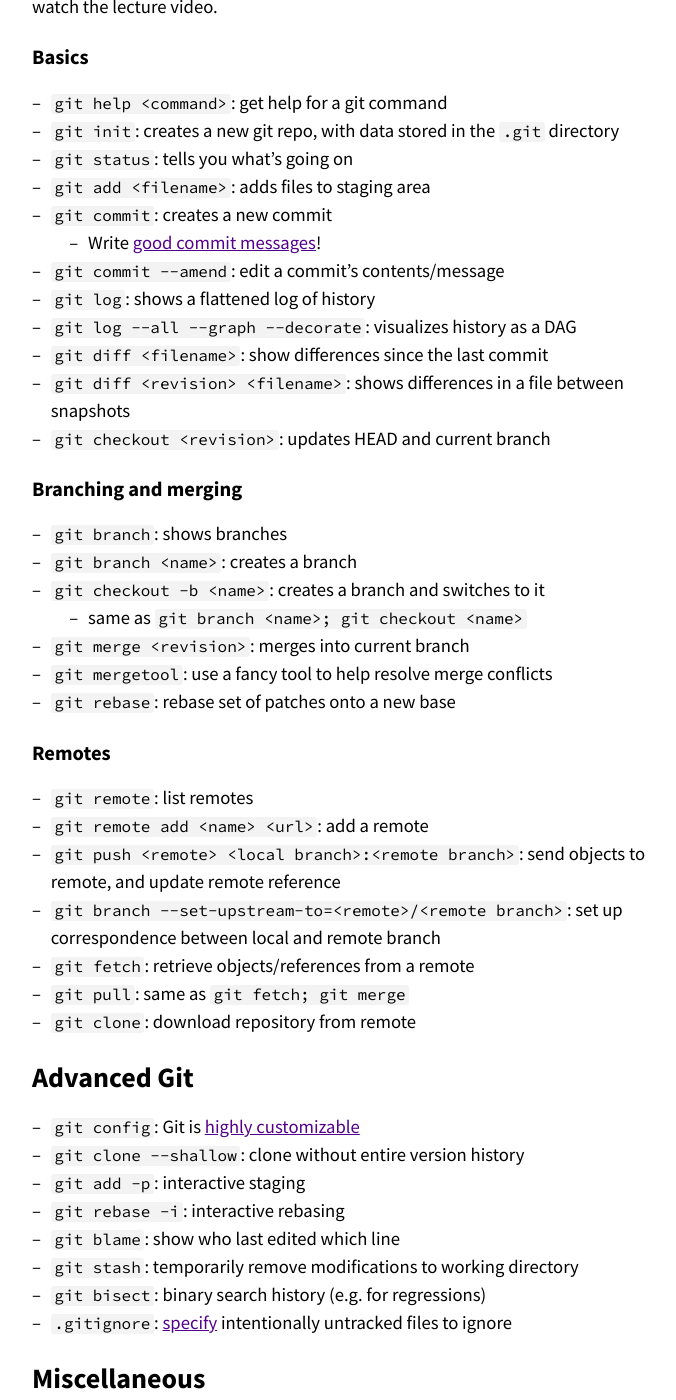
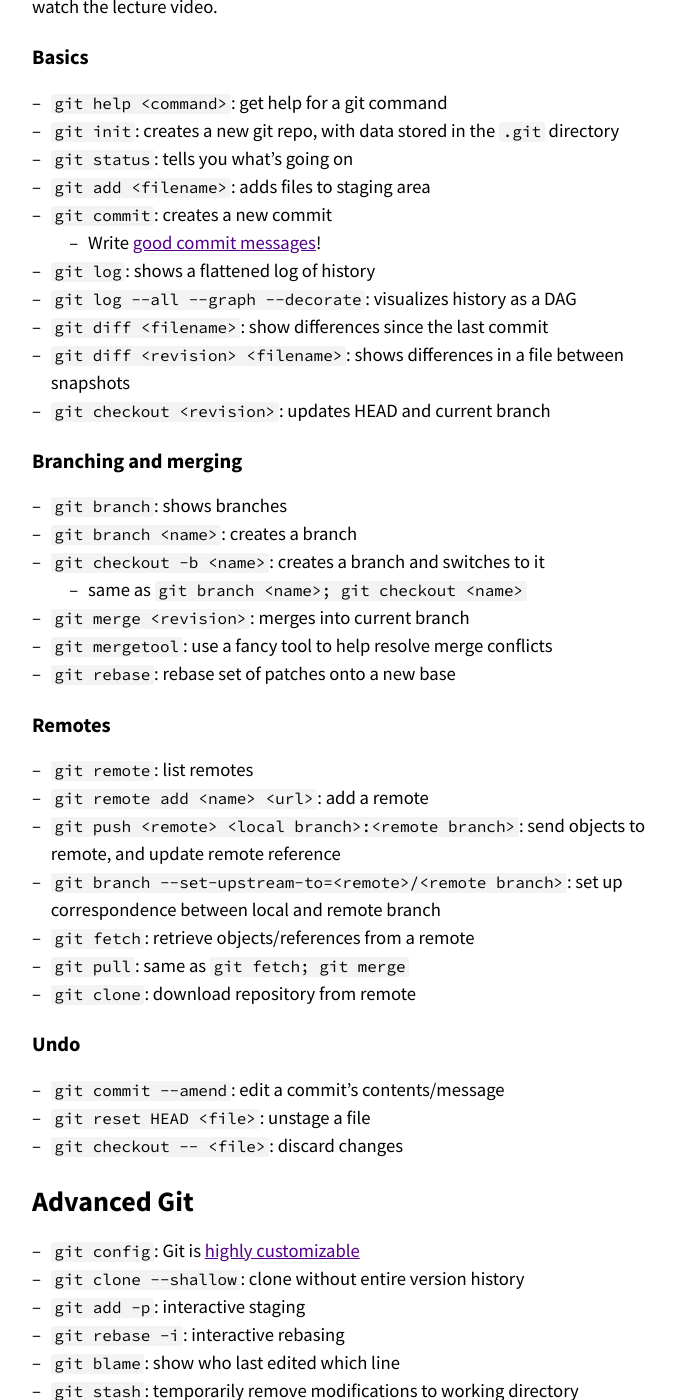
Before and after one commit to missing-semester-cn/missing-semester-cn.github.io, a Jekyll site: the page built from _2020/version-control.md, in a window 1280 px wide and 1400 px high, scrolled down 6836 px. Shown: the whole window, without its empty margins (300-976 px from the left). Built offline with Jekyll 4.4.1, drawn with Linux system fonts in a browser that asks for light colours.

Commit message:
Add undo commands

```diff
--- a/_2020/version-control.md
+++ b/_2020/version-control.md
@@ -464,6 +463,12 @@ command is used for merging.
 - `git fetch`: retrieve objects/references from a remote
 - `git pull`: same as `git fetch; git merge`
 - `git clone`: download repository from remote
+
+## Undo
+
+- `git commit --amend`: edit a commit's contents/message
+- `git reset HEAD <file>`: unstage a file
+- `git checkout -- <file>`: discard changes
 
 # Advanced Git
 
```
Also changed, not shown: other parts of _2020/version-control.md (+0 -1 lines).
